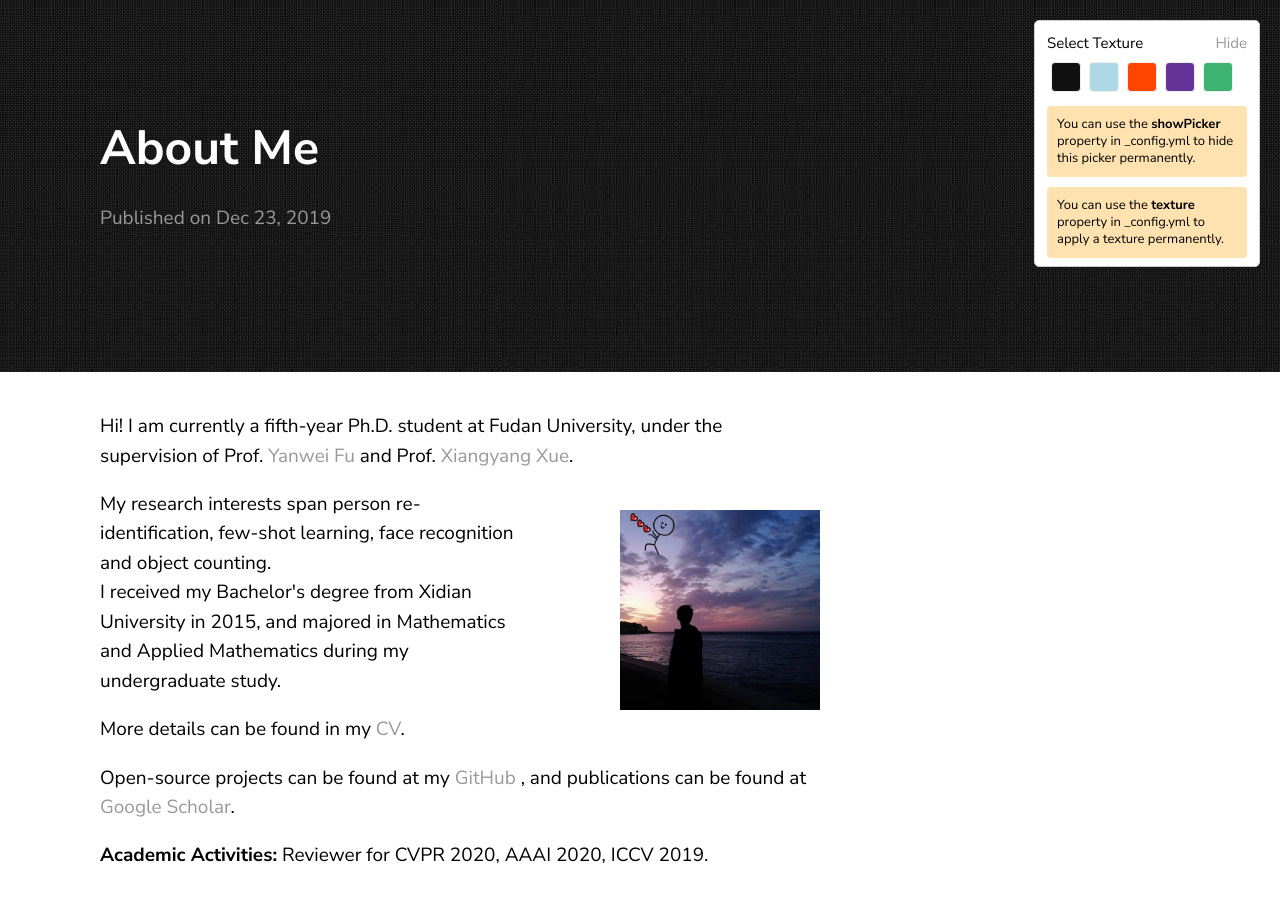
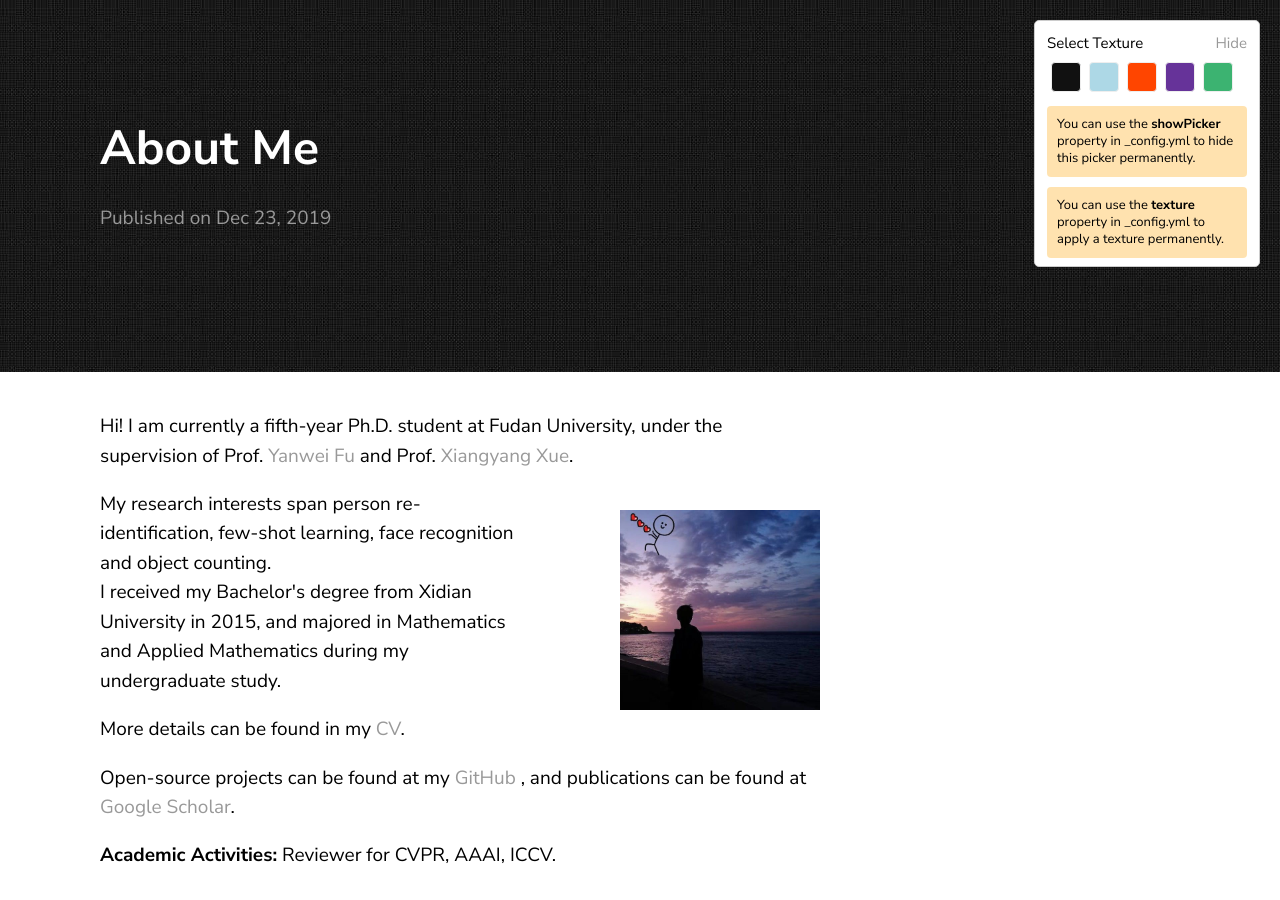
Before and after one commit to naiq/naiq.github.io, a Jekyll site: the page built from _posts/2019-08-30-about-me.markdown, in a window 1280 px wide. Built offline with Jekyll 4.4.1, drawn with Linux system fonts in a browser that asks for light colours.

Commit message:
commit 1

```diff
--- a/_posts/2019-08-30-about-me.markdown
+++ b/_posts/2019-08-30-about-me.markdown
@@ -25,4 +25,4 @@
 , and publications can be found at <a href="https://scholar.google.com/citations?user=71WXkL4AAAAJ&hl=en" target="_blank">Google Scholar</a>.
 
 <b>Academic Activities:</b>
-Reviewer for CVPR 2020, AAAI 2020, ICCV 2019.
+Reviewer for CVPR, AAAI, ICCV.
```
